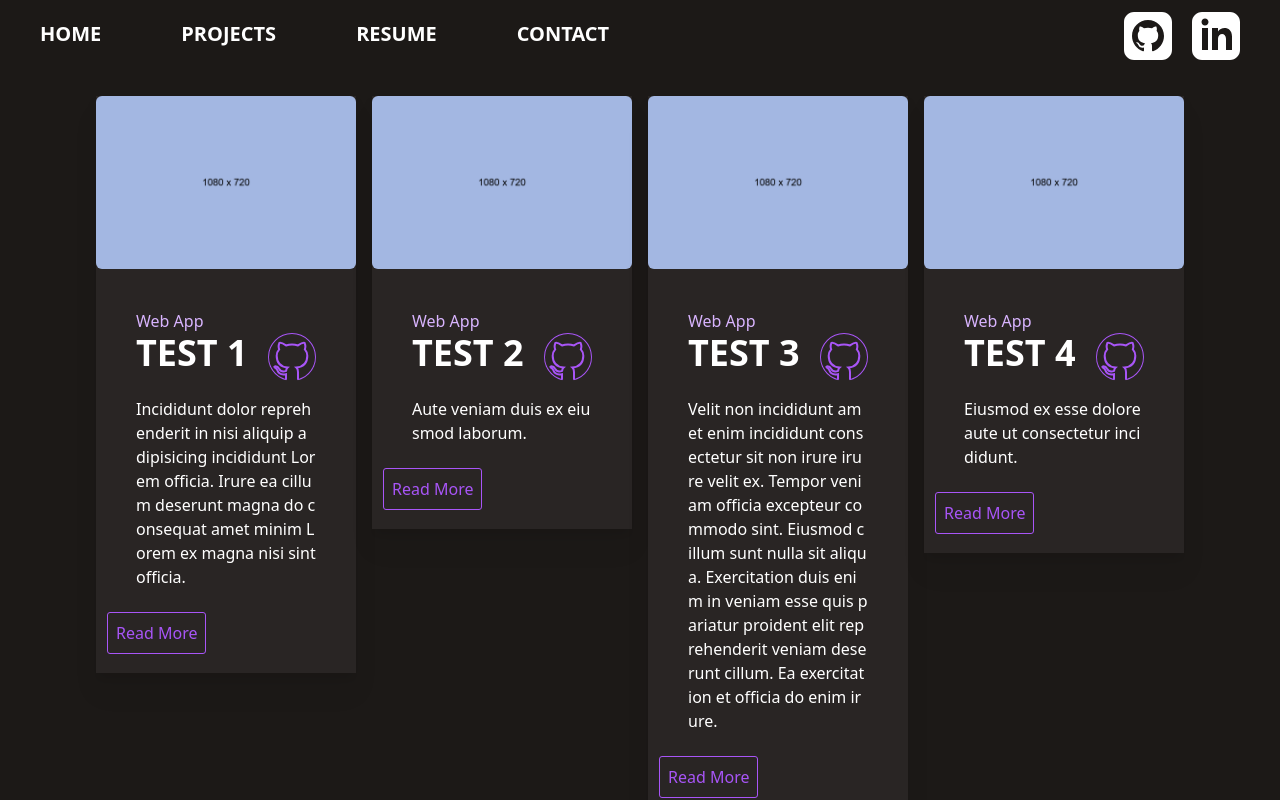
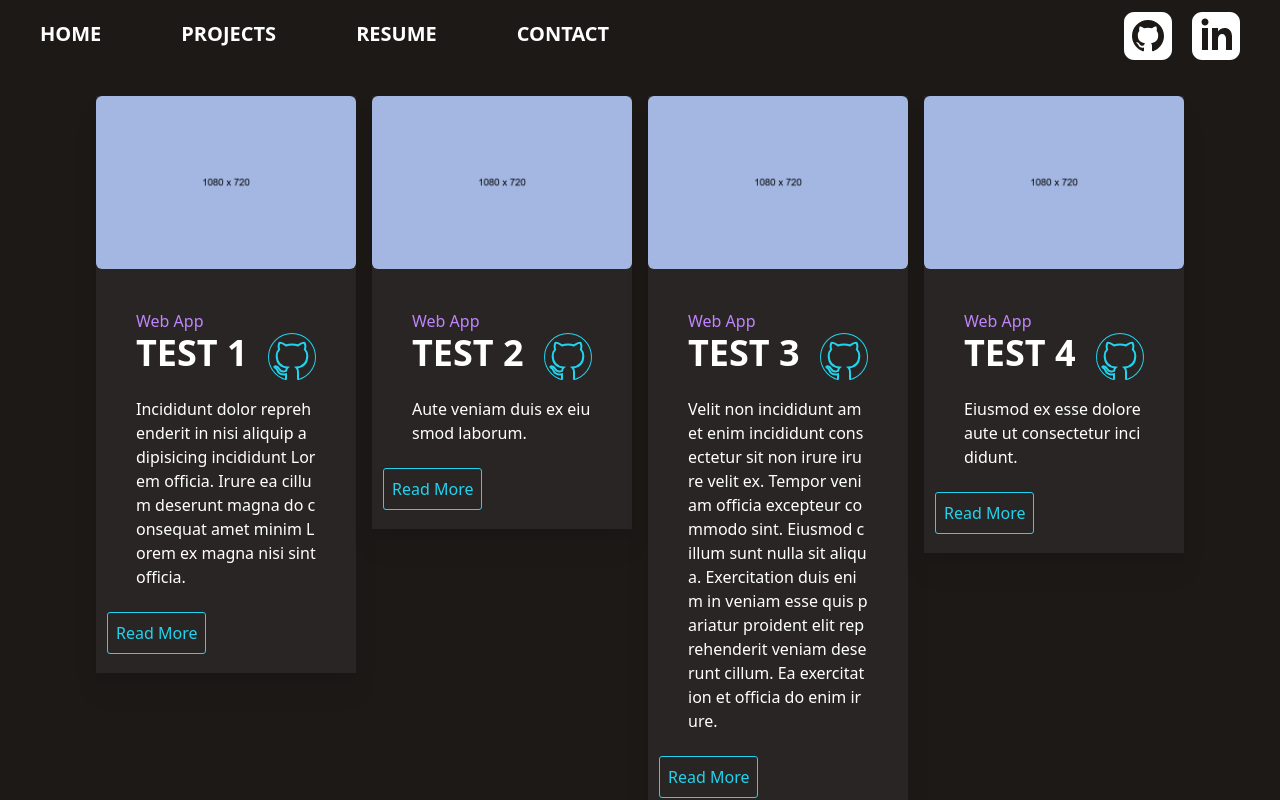
Before and after one commit to Niall-Sharma/programming-portfolio, a Next.js app: page /projects in a window 1280 px wide. Shown: the top 800 px of the page. Built offline with nearby package versions, Linux system fonts and the light colour scheme.

Commit message:
Update projectcard.tsx

```diff
--- a/src/app/components/projectcard.tsx
+++ b/src/app/components/projectcard.tsx
@@ -16,18 +16,18 @@
                         <div className= "bg-stone-800 justify-center flex flex-grow">
                             <div className="p-10">
                                 <div>
-                                    <p className="text-purple-300 font-thin">{projecttype}</p>
+                                    <p className="text-purple-400 font-thin">{projecttype}</p>
                                 </div>
                                 <div className="flex flex-row-reverse">
                                     <Link href={githubLink}>
-                                        <svg className="flex right-0  hover:fill-purple-500 hover:ease-in-out transition-all rounded-full fill-transparent stroke-purple-500" xmlns="http://www.w3.org/2000/svg" width="48" height="48" viewBox="0 0 24 24"><path d="M12 0c-6.626 0-12 5.373-12 12 0 5.302 3.438 9.8 8.207 11.387.599.111.793-.261.793-.577v-2.234c-3.338.726-4.033-1.416-4.033-1.416-.546-1.387-1.333-1.756-1.333-1.756-1.089-.745.083-.729.083-.729 1.205.084 1.839 1.237 1.839 1.237 1.07 1.834 2.807 1.304 3.492.997.107-.775.418-1.305.762-1.604-2.665-.305-5.467-1.334-5.467-5.931 0-1.311.469-2.381 1.236-3.221-.124-.303-.535-1.524.117-3.176 0 0 1.008-.322 3.301 1.23.957-.266 1.983-.399 3.003-.404 1.02.005 2.047.138 3.006.404 2.291-1.552 3.297-1.23 3.297-1.23.653 1.653.242 2.874.118 3.176.77.84 1.235 1.911 1.235 3.221 0 4.609-2.807 5.624-5.479 5.921.43.372.823 1.102.823 2.222v3.293c0 .319.192.694.801.576 4.765-1.589 8.199-6.086 8.199-11.386 0-6.627-5.373-12-12-12z"/></svg>
+                                        <svg className="flex right-0  hover:fill-cyan-400 hover:ease-in-out transition-all rounded-full fill-transparent stroke-cyan-400" xmlns="http://www.w3.org/2000/svg" width="48" height="48" viewBox="0 0 24 24"><path d="M12 0c-6.626 0-12 5.373-12 12 0 5.302 3.438 9.8 8.207 11.387.599.111.793-.261.793-.577v-2.234c-3.338.726-4.033-1.416-4.033-1.416-.546-1.387-1.333-1.756-1.333-1.756-1.089-.745.083-.729.083-.729 1.205.084 1.839 1.237 1.839 1.237 1.07 1.834 2.807 1.304 3.492.997.107-.775.418-1.305.762-1.604-2.665-.305-5.467-1.334-5.467-5.931 0-1.311.469-2.381 1.236-3.221-.124-.303-.535-1.524.117-3.176 0 0 1.008-.322 3.301 1.23.957-.266 1.983-.399 3.003-.404 1.02.005 2.047.138 3.006.404 2.291-1.552 3.297-1.23 3.297-1.23.653 1.653.242 2.874.118 3.176.77.84 1.235 1.911 1.235 3.221 0 4.609-2.807 5.624-5.479 5.921.43.372.823 1.102.823 2.222v3.293c0 .319.192.694.801.576 4.765-1.589 8.199-6.086 8.199-11.386 0-6.627-5.373-12-12-12z"/></svg>
                                     </Link>
                                     <p className="text-4xl uppercase font-bold text-white break-normal left-0 mr-auto">
                                         {projectName}
                                     </p>
                                  </div>
                                     <p className="group-hover:opacity-100 group-hover:ease-in py-4 text-white mb-7">{projectDescription}</p>
-                                <Link href={pageLink} className="font-thin absolute left-0 bottom-0 ml-3 mb-5 outline outline-purple-500 rounded-sm p-2 text-purple-500 hover:bg-purple-500 hover:text-white hover:ease-in transition-all outline-1">
+                                <Link href={pageLink} className="font-thin absolute left-0 bottom-0 ml-3 mb-5 outline outline-cyan-400 rounded-sm p-2 text-cyan-400 hover:bg-cyan-400 hover:text-white hover:ease-in transition-all outline-1">
                                     Read More
                                 </Link>
                             </div>
```
